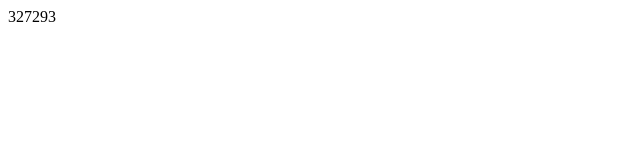
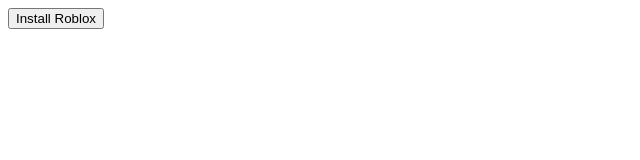
Before and after one commit to alexrR0987-arch/Robloxinstall, a plain HTML site: page index.html in a window 1280 px wide. Shown: the whole page, without its empty margins (0-640 px from the left). Drawn offline with Linux system fonts and the light colour scheme.

Commit message:
Update index.html

```diff
--- a/index.html
+++ b/index.html
@@ -1 +1,34 @@
-327293
+<!DOCTYPE html>
+<html lang="en">
+<head>
+    <meta charset="UTF-8">
+    <meta name="viewport" content="width=device-width, initial-scale=1.0">
+    <title>Install Roblox</title>
+    <script>
+        async function triggerWorkflow() {
+            const repoOwner = "YOUR_GITHUB_USERNAME";
+            const repoName = "YOUR_REPOSITORY_NAME";
+            const workflowId = "install-roblox.yml";
+            const token = "YOUR_GITHUB_PERSONAL_ACCESS_TOKEN";
+
+            const response = await fetch(`https://api.github.com/repos/${repoOwner}/${repoName}/actions/workflows/${workflowId}/dispatches`, {
+                method: "POST",
+                headers: {
+                    "Accept": "application/vnd.github.v3+json",
+                    "Authorization": `Bearer ${token}`,
+                },
+                body: JSON.stringify({ ref: "main" })
+            });
+
+            if (response.ok) {
+                alert("Roblox installation workflow started! Wait for it to complete.");
+            } else {
+                alert("Failed to start workflow.");
+            }
+        }
+    </script>
+</head>
+<body>
+    <button onclick="triggerWorkflow()">Install Roblox</button>
+</body>
+</html>
```
